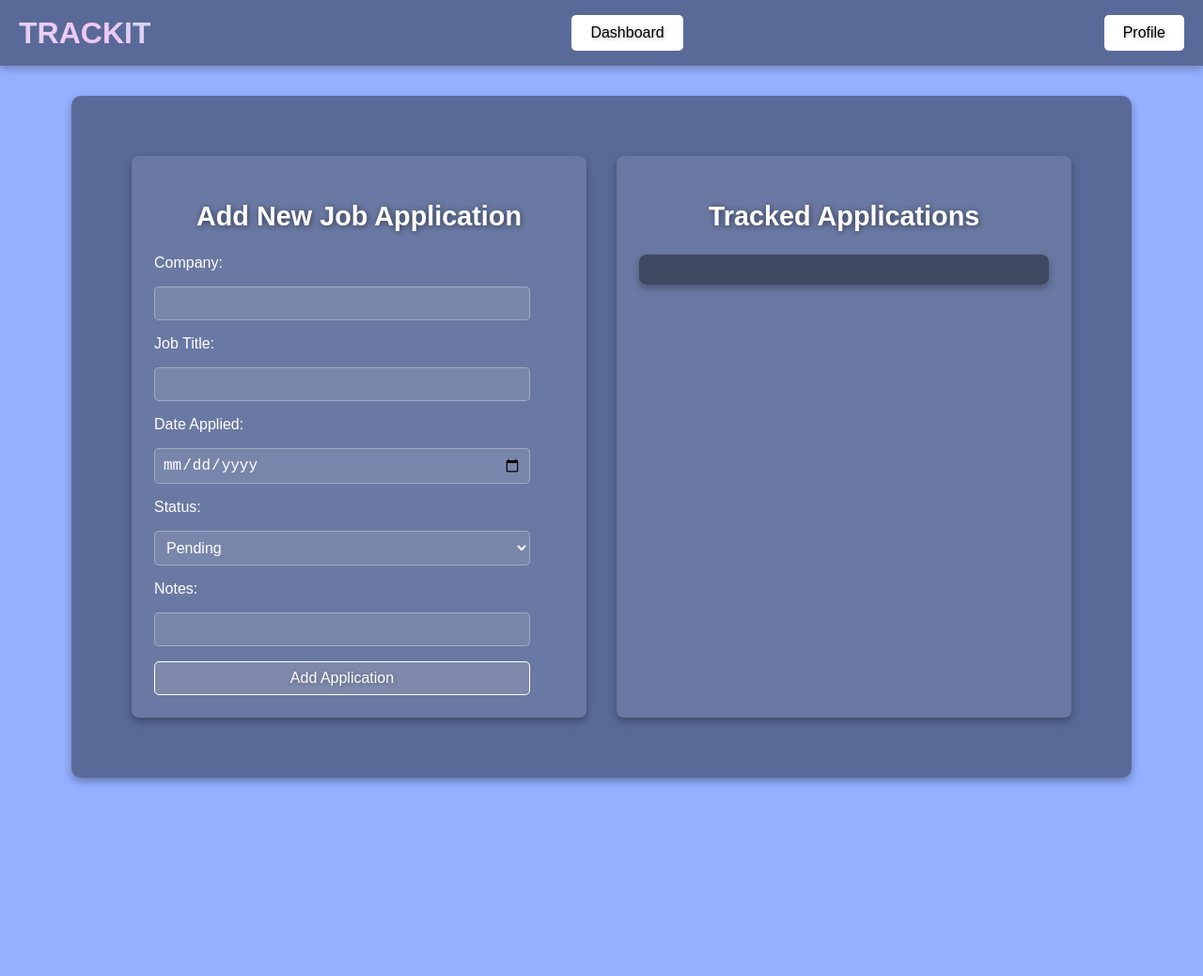
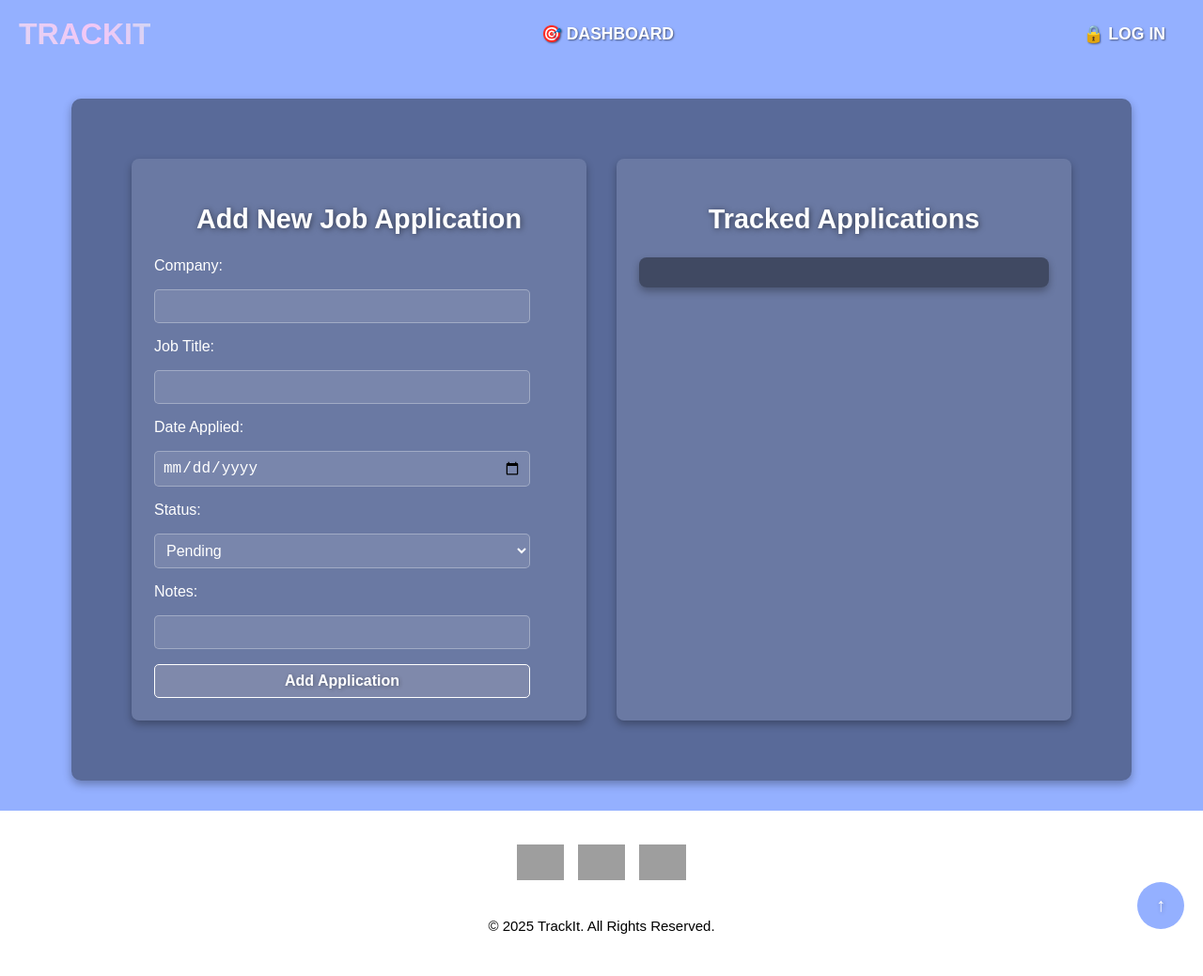
Before and after one commit to wingchichan/week5-group-project, a website built with Vite: page client/index.html in a window 1280 px wide. Shown: the whole page at 94% size. Before the commit the page ends 860 px from the top, so only its background shows below. Built offline with nearby package versions, Linux system fonts and the light colour scheme; grey boxes are pictures that could not be loaded; files whose address does not match are found by name.

Commit message:
Created a home page

```diff
--- a/client/index.html
+++ b/client/index.html
@@ -1,26 +1,23 @@
 <!DOCTYPE html>
 <html lang="en">
   <head>
-    <script src="main.js" defer></script>
-    <link rel="stylesheet" href="style.css">
+    <link rel="stylesheet" href="src/style.css">
     <meta charset="UTF-8" />
     <meta name="viewport" content="width=device-width, initial-scale=1.0" />
-    <link rel="stylesheet" href="src/style.css">
     <title>Job Application Tracker</title>
   </head>
 
   <body>
-
     <header>
       <div class="header-content">
-        <a href="#" class="logo-link">
+        <a href="home-page.html" class="logo-link">
           <span class="logo">TrackIt</span>
         </a>
         <div class="header-middle">
-          <button class="nav-button">Dashboard</button>
+          <a href="index.html" class="nav-button">🎯 DASHBOARD</a>
         </div>
         <div class="header-right">
-          <button class="nav-button">Profile</button>
+          <button class="nav-button">🔒 LOG IN</button>
         </div>
       </div>
     </header>
@@ -28,7 +25,7 @@
     <main>
       <div class="container">
         <section id="form-section" class="section">
-          <h2>Add New Job Application</h2>
+          <h2> Add New Job Application</h2>
           <form id="application-form">
             <label for="company">Company:</label>
             <input type="text" id="company" name="company" required>
@@ -61,6 +58,21 @@
       </div>
     </main>
 
+    <footer>
+      <footer class="footer">
+        <div class="social-media">
+          <a href="https://facebook.com"><img src="https://static.vecteezy.com/system/resources/previews/018/930/476/non_2x/facebook-logo-facebook-icon-transparent-free-png.png" alt="Facebook"></a>
+          <a href="https://twitter.com"><img src="https://static.vecteezy.com/system/resources/previews/042/148/611/non_2x/new-twitter-x-logo-twitter-icon-x-social-media-icon-free-png.png" alt="X"></a>
+          <a href="https://instagram.com"><img src="https://static.vecteezy.com/system/resources/previews/023/986/502/non_2x/instagram-logo-instagram-logo-transparent-instagram-icon-transparent-free-free-png.png"></a>
+      </div>
+
+        <p>&copy; 2025 TrackIt. All Rights Reserved.</p>
+
+      <button id="back-to-top">
+        <a href="#top">↑</a>
+      </button>
+  </footer>
+
     <script type="module" src="/src/main.js"></script>
   </body>
 </html>
--- /dev/null
+++ b/client/src/home-page.css
@@ -0,0 +1,230 @@
+body {
+    font-family: Arial, sans-serif;
+    margin: 0;
+    padding: 0;
+    background-color: #94b0ff;
+    background-size: cover;
+    background-position: center;
+    color: white;
+    min-height: 100vh;
+    display: flex;
+    flex-direction: column;
+  }
+
+ header {
+    color: white;
+    padding: 1rem 0;
+  }
+
+ .header-content {
+    display: flex;
+    justify-content: space-between;
+    align-items: center;
+    padding: 0 20px;
+  }
+
+  .logo-link {
+    text-decoration: none;
+  }
+
+  .logo {
+    font-size: 2rem;
+    font-weight: bold;
+    text-transform: uppercase;
+    color: transparent;
+    background: linear-gradient(50deg, #a8c0ff, #ffffff, #f4c6f5, #aaf8ff, #d0efff);
+    background-size: 400% 400%;
+    -webkit-background-clip: text;
+    background-clip: text;
+    animation: gradientWave 20s ease infinite;
+  }
+
+  @keyframes gradientWave {
+    0% {
+      background-position: 200% 0;
+    }
+    100% {
+      background-position: -200% 0;
+    }
+  }
+
+  .nav-button {
+    font-size: 1.1rem;
+    font-weight: bold;
+    color: white;
+    padding: 10px 20px;
+    background: transparent;
+    cursor: pointer;
+    border: none;
+    text-decoration: none;
+    transition: color 0.3s ease, text-shadow 0.3s ease;
+    text-shadow: 1px 1px 2px rgba(0, 0, 0, 0.5);
+    display: inline-block;
+  }
+
+  .nav-button:hover {
+    color: black;
+    text-shadow: none;
+  }
+
+  main {
+    width: 100%;
+    max-width: 1000px;
+    margin: 2rem auto;
+    color: white;
+    flex-grow: 1;
+  }
+
+  .container {
+    display: flex;
+    justify-content: space-between;
+    gap: 2rem;
+  }
+
+  .section {
+    border-radius: 10px;
+    padding: 1.5rem;
+    width: 50%;
+  }
+
+  h1 {
+    font-size: 3.5rem;
+    margin-bottom: 2rem;
+    text-shadow: 1px 1px 3px rgba(0, 0, 0, 0.5);
+  }
+
+  body p {
+    font-size: 1.5rem;
+    margin-bottom: 2rem;
+    text-shadow: 1px 1px 3px rgba(0, 0, 0, 0.5);
+  }
+
+  .get-started-btn {
+    background-color: rgba(211, 201, 201, 0.2);
+    padding: 15px 40px;
+    color: white;
+    border: 1px solid white;
+    cursor: pointer;
+    display: block;
+    font-size: 1.5rem;
+    transition: background-color 0.3s ease;
+    font-weight: bold;
+    text-shadow: 1px 1px 3px rgba(0, 0, 0, 0.5);
+  }
+
+  .get-started-btn:hover {
+    background-color: rgb(250, 235, 235);
+    color: black;
+    text-shadow: none;
+  }
+
+  #image-section img {
+    width: 100%;
+    height: auto;
+    border-radius: 10px;
+    object-fit: cover;
+    transition: transform 0.3s ease;
+  }
+
+  #image-section img:hover {
+    transform: scale(1.1);
+  }
+
+  .footer {
+    font-family: sans-serif;
+    background-color: white;
+    color: #000000;
+    padding: 30px;
+    text-align: center;
+    width: 100%;
+    margin: 0;
+    box-sizing: border-box;
+    position: relative;
+  }
+
+  .footer p {
+    font-size: 15px;
+    text-shadow: none;
+  }
+
+  footer .social-media {
+    margin-bottom: 30px;
+    display: flex;
+    justify-content: center;
+    gap: 15px;
+  }
+
+  footer img {
+    width: 50px;
+    height: 50px;
+    object-fit: contain;
+    transition: transform 0.2s;
+  }
+
+  footer img:hover {
+    transform: scale(1.2);
+  }
+
+  #back-to-top {
+    display: none;
+    position: absolute;
+    bottom: 50px;
+    right: 20px;
+    background-color: #94b0ff;
+    color: white;
+    border-radius: 50%;
+    width: 50px;
+    height: 50px;
+    display: flex;
+    justify-content: center;
+    align-items: center;
+    border: none;
+  }
+
+  #back-to-top a {
+    text-decoration: none;
+    color: white;
+    font-size: 20px;
+  }
+
+  #back-to-top:hover {
+    background-color: #7c97d3;
+  }
+
+  @media (max-width: 768px) {
+    body {
+      font-size: 14px;
+    }
+
+    .header-content {
+      display: flex;
+      flex-direction: row;
+      justify-content: space-between;
+      align-items: center;
+      text-align: left;
+    }
+
+    .nav-button {
+      font-size: 0.8rem;
+      padding: 8px 16px;
+      margin: 5px;
+    }
+
+    .logo {
+      font-size: 1.5rem;
+    }
+
+    .container {
+      flex-direction: column;
+      align-items: center;
+    }
+
+    #image-section img {
+      width: 100%;
+    }
+
+    .footer {
+      font-size: 16px;
+      padding: 20px;
+    }
+  }
--- a/client/src/style.css
+++ b/client/src/style.css
@@ -6,13 +6,13 @@ body {
   background-size: cover;
   background-position: center;
   color: white;
+  max-width: 100vw;
+  overflow-x: hidden;
 }
 
 header {
-  background: rgba(0, 0, 0, 0.4);
   color: white;
   padding: 1rem 0;
-  box-shadow: 0 4px 8px rgba(51, 51, 51, 0.3);
 }
 
 .header-content {
@@ -20,7 +20,6 @@ header {
   justify-content: space-between;
   align-items: center;
   padding: 0 20px;
-
 }
 
 .logo-link {
@@ -47,13 +46,25 @@ header {
     background-position: -200% 0;
   }
 }
+
 .nav-button {
-  background-color: white;
+  font-size: 1.1rem;
+  font-weight: bold;
+  color: white;
+  padding: 10px 20px;
+  background: transparent;
+  cursor: pointer;
+  border: none;
+  text-decoration: none;
+  transition: color 0.3s ease, text-shadow 0.3s ease;
+  text-shadow: 1px 1px 2px rgba(0, 0, 0, 0.5);
+  display: inline-block;
+}
+
+.nav-button:hover {
   color: black;
-  padding: 10px 20px;
-  border: none;
-  border-radius: 5px;
-  cursor: pointer;
+  background: transparent;
+  text-shadow: none;
 }
 
 main {
@@ -65,6 +76,7 @@ main {
   border-radius: 10px;
   box-shadow: 0 4px 10px rgba(0, 0, 0, 0.3);
   color: white;
+
 }
 
 .container {
@@ -85,6 +97,7 @@ form {
   display: grid;
   gap: 1rem;
   max-width: 400px;
+
 }
 
 h2 {
@@ -113,11 +126,14 @@ button {
   cursor: pointer;
   text-shadow: 1px 1px 4px rgba(0, 0, 0, 0.3);
   transition: background-color 0.3s ease;
+  font-weight: bold;
+
 }
 
 button:hover {
   background-color: rgb(250, 235, 235);
   color: black;
+  text-shadow: none;
 }
 
 #applications-container {
@@ -147,3 +163,102 @@ select:focus, option:focus {
   background-color: rgba(0, 0, 0, 0.8);
   color: white;
 }
+
+.footer {
+  font-family: sans-serif;
+  background-color: white;
+  color: #000000;
+  padding: 30px;
+  text-align: center;
+  width: 100%;
+  margin: 0;
+  box-sizing: border-box;
+  position: relative;
+}
+
+.footer p {
+  font-size: 15px;
+}
+
+footer .social-media {
+  margin-bottom: 30px;
+  display: flex;
+  justify-content: center;
+  gap: 15px;
+}
+
+footer img {
+  width: 50px;
+  height: 50px;
+  object-fit: contain;
+  transition: transform 0.2s;
+}
+
+footer img:hover {
+  transform: scale(1.2);
+}
+
+#back-to-top {
+  display: none;
+  position: absolute;
+  bottom: 50px;
+  right: 20px;
+  background-color: #94b0ff;
+  color: white;
+  border-radius: 50%;
+  width: 50px;
+  height: 50px;
+  display: flex;
+  justify-content: center;
+  align-items: center;
+  border: none;
+}
+
+#back-to-top a {
+  text-decoration: none;
+  color: white;
+  font-size: 20px;
+}
+
+#back-to-top:hover {
+  background-color: #7c97d3;
+}
+
+@media (max-width: 768px) {
+  body {
+    font-size: 14px;
+  }
+
+  .header-content {
+    display: flex;
+    flex-direction: row;
+    justify-content: space-between;
+    align-items: center;
+    text-align: left;
+  }
+
+  .nav-button {
+    font-size: 0.8rem;
+    padding: 8px 16px;
+    margin: 5px;
+  }
+
+  .logo {
+    font-size: 1.5rem;
+  }
+
+
+  .container {
+    flex-direction: column;
+    align-items: center;
+  }
+
+  #image-section img {
+    width: 100%;
+  }
+
+  .footer {
+    font-size: 16px;
+    padding: 20px;
+  }
+}
```
Also changed, not shown: client/home-page.html (added, +57 -0 lines).
